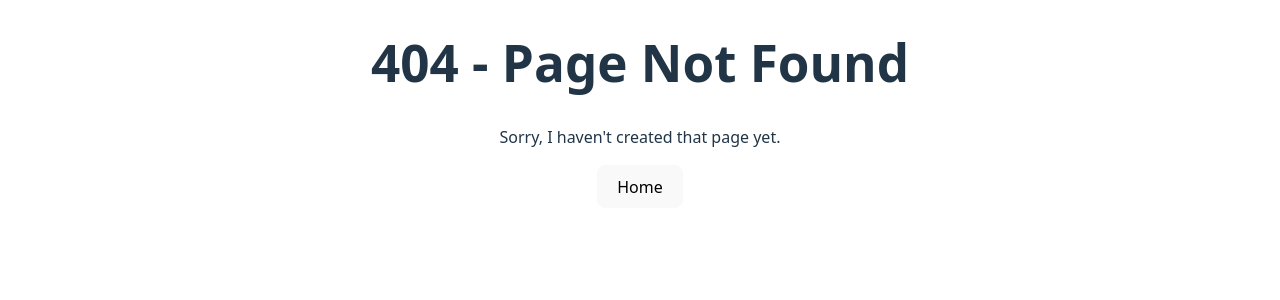
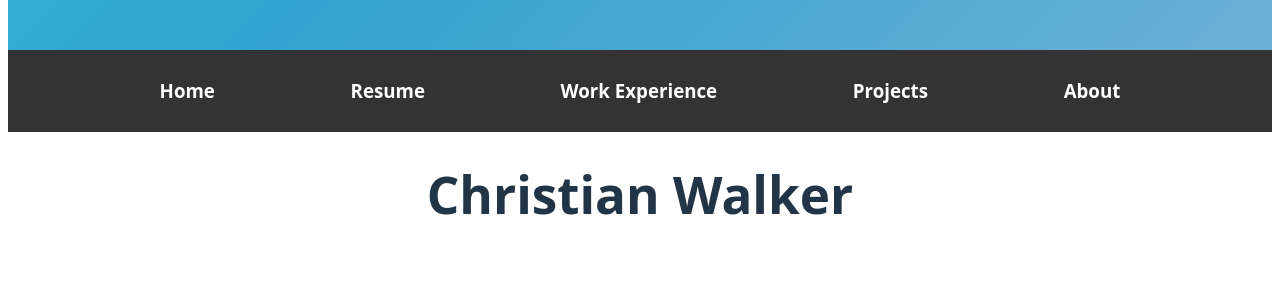
Before and after one commit to Cra1gJohnson/Base_website, a React (Vite) app: page /aboutme in a window 1280 px wide. Before the commit this address had no page. Shown: the top 300 px of the page. Built offline with nearby package versions, Linux system fonts and the light colour scheme.

Commit message:
Updated to include an About Me very brief page

```diff
--- a/src/assets/components/NavBar.jsx
+++ b/src/assets/components/NavBar.jsx
@@ -17,7 +17,7 @@ const NavBar = () => {
       <Link to='/projects' className="nav-link">
         <h3>Projects</h3>
       </Link>
-      <Link to='/about' className="nav-link">
+      <Link to='/aboutme' className="nav-link">
         <h3>About</h3>
       </Link>
     </div>
--- a/src/main.jsx
+++ b/src/main.jsx
@@ -8,11 +8,13 @@ import { createBrowserRouter, RouterProvider } from 'react-router-dom'
 import NotFoundPage from './pages/NotFoundPage.jsx'
 import ResumeRender from './pages/ResumeRender.jsx'
 import ProjectExperience from './pages/ProjectExperience.jsx'
+import AboutMe from './pages/AboutMe.jsx'
 
 const router = createBrowserRouter([
   {path: '/', element: <App />},
   {path: '/resume', element: <ResumeRender />},
   {path: '/projects', element: <ProjectExperience />},
+  {path: 'aboutme', element: <AboutMe />},
   {path: '*', element: <NotFoundPage />}
 ]);
 
--- /dev/null
+++ b/src/pages/AboutMe.jsx
@@ -0,0 +1,17 @@
+
+import './AboutMe.css';
+
+import Header from '../assets/components/Header.jsx'
+import NavBar from '../assets/components/NavBar.jsx';
+
+const AboutMe = () => {
+    return (
+        <div>
+            <Header />
+            <NavBar />
+            <h1> Christian Walker</h1>
+        </div>
+    )
+}
+
+export default AboutMe;
--- a/src/pages/ResumeRender.jsx
+++ b/src/pages/ResumeRender.jsx
@@ -1,7 +1,7 @@
 import React from 'react';
 
 import Header from '../assets/components/Header.jsx'
-import NavBar from '../assets/components/NavBar.jsx';
+import NavBar from '../assets/components/NavBar.jsx'
 
 const ResumeRender = () => {
   return (
```
Also changed, not shown: src/pages/AboutMe.css (added).
